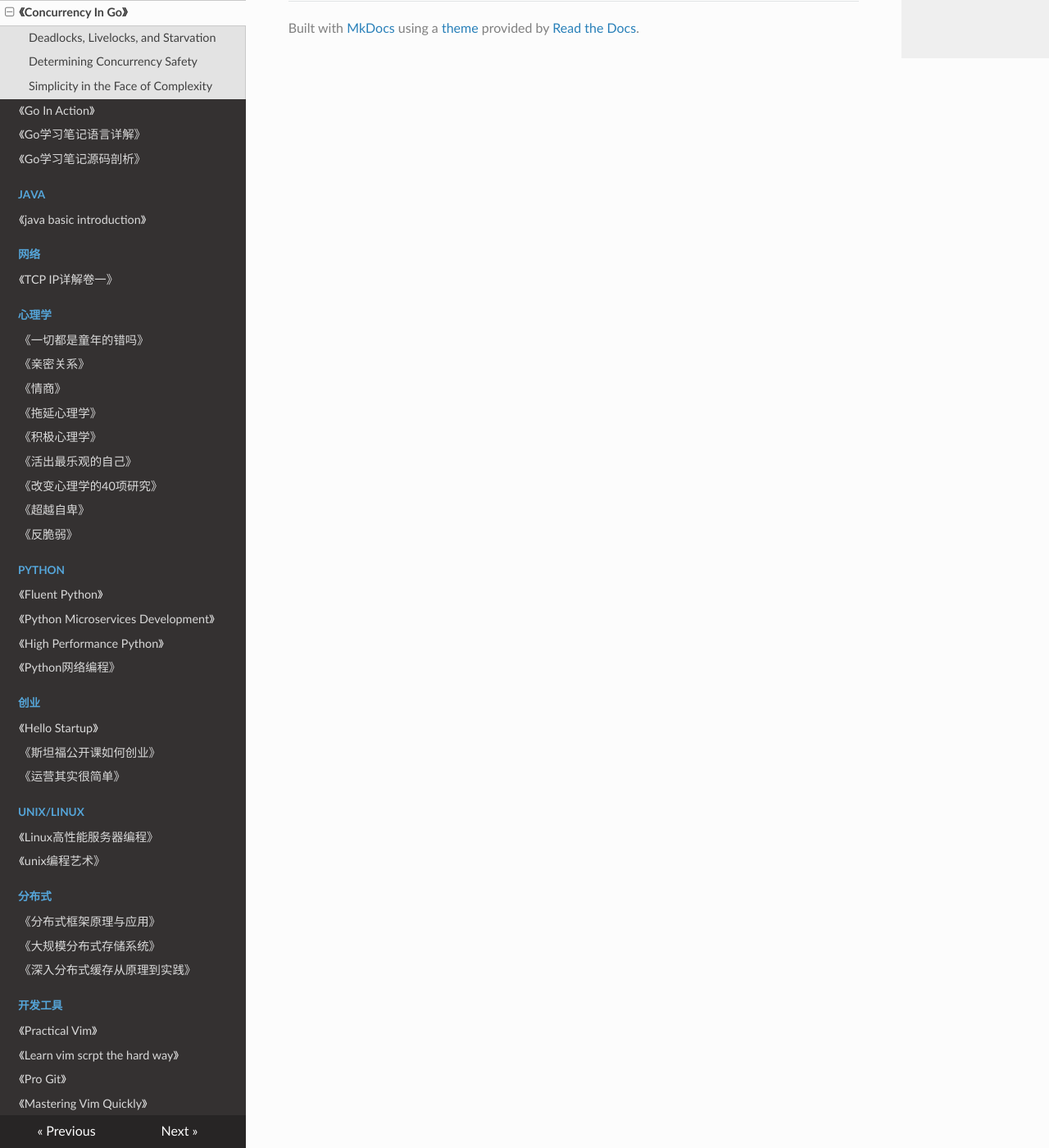
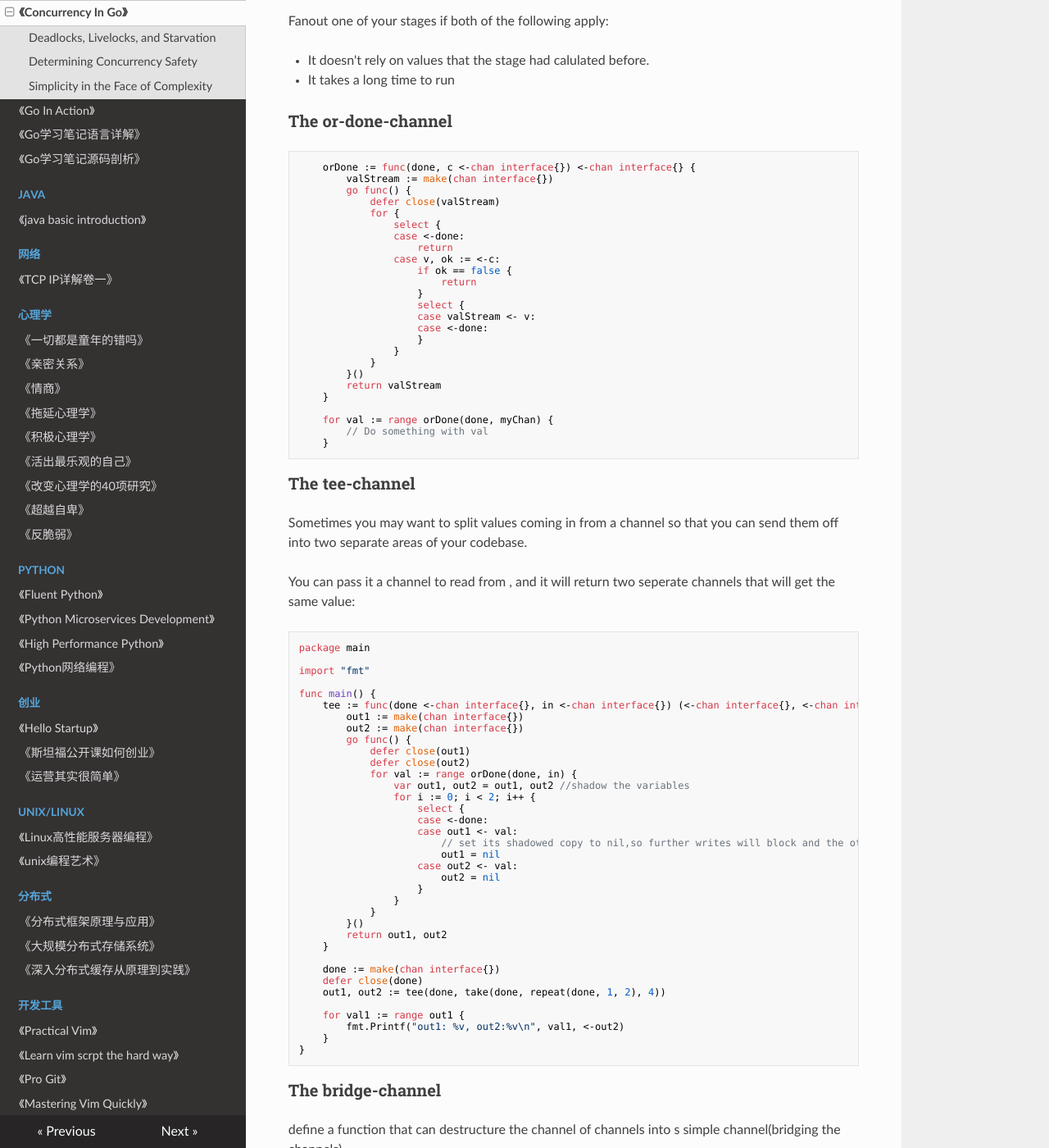
Before and after one commit to PegasusWang/booknotes, an MkDocs documentation site: the page built from docs/golang/concurrency-in-go/concurrency_in_go.md, in a window 1280 px wide and 1400 px high, scrolled down 18263 px. Shown: the whole window at 82% size. Built offline with MkDocs 1.6.1, drawn with Linux system fonts in a browser that asks for light colours; nearby versions of some CDN libraries; old or Windows-style settings are respelled for this version of MkDocs; some of the changed text lies outside the part shown.

Commit message:
fan-in fanout ; queue; context

````diff
--- a/docs/golang/concurrency-in-go/concurrency_in_go.md
+++ b/docs/golang/concurrency-in-go/concurrency_in_go.md
@@ -940,3 +940,162 @@ func main() {
 
 
 ### Fan-Out, Fan-In
+
+
+Fan-out is a term to describe the process of starting multiple gortouine to handle input from the pipeline,
+and Fan-in is a term to describe the process of combining results into one channel.
+
+Fanout one of your stages if both of the following apply:
+
+- It doesn't rely on values that the stage had calulated before.
+- It takes a long time to run
+
+
+### The or-done-channel
+
+```
+	orDone := func(done, c <-chan interface{}) <-chan interface{} {
+		valStream := make(chan interface{})
+		go func() {
+			defer close(valStream)
+			for {
+				select {
+				case <-done:
+					return
+				case v, ok := <-c:
+					if ok == false {
+						return
+					}
+					select {
+					case valStream <- v:
+					case <-done:
+					}
+				}
+			}
+		}()
+		return valStream
+	}
+
+	for val := range orDone(done, myChan) {
+		// Do something with val
+	}
+```
+
+### The tee-channel
+
+Sometimes you may want to split values coming in from a channel so that you can send them off
+into two separate areas of your codebase.
+
+You can pass it a channel to read from , and it will return two seperate channels that will get the same value:
+
+```
+package main
+
+import "fmt"
+
+func main() {
+	tee := func(done <-chan interface{}, in <-chan interface{}) (<-chan interface{}, <-chan interface{}) {
+		out1 := make(chan interface{})
+		out2 := make(chan interface{})
+		go func() {
+			defer close(out1)
+			defer close(out2)
+			for val := range orDone(done, in) {
+				var out1, out2 = out1, out2 //shadow the variables
+				for i := 0; i < 2; i++ {
+					select {
+					case <-done:
+					case out1 <- val:
+						// set its shadowed copy to nil,so further writes will block and the other channel may continue
+						out1 = nil
+					case out2 <- val:
+						out2 = nil
+					}
+				}
+			}
+		}()
+		return out1, out2
+	}
+
+	done := make(chan interface{})
+	defer close(done)
+	out1, out2 := tee(done, take(done, repeat(done, 1, 2), 4))
+
+	for val1 := range out1 {
+		fmt.Printf("out1: %v, out2:%v\n", val1, <-out2)
+	}
+}
+```
+
+### The bridge-channel
+
+define a function that can destructure the channel of channels into s simple channel(bridging the channels)
+
+
+```
+package main
+
+import "fmt"
+
+func main() {
+	bridge := func(done <-chan interface{}, chanStream <-chan <-chan interface{}) <-chan interface{} {
+		valStream := make(chan interface{})
+		go func() {
+			defer close(valStream)
+			for {
+				var stream <-chan interface{} //this is the channel that will return all values from bridge
+				select {
+				case maybeStream, ok := <-chanStream:
+					if ok == false {
+						return
+					}
+					stream = maybeStream
+				case <-done:
+					return
+				}
+				for val := range orDone(done, stream) {
+					select {
+					case valStream <- val:
+					case <-done:
+					}
+				}
+
+			}
+		}()
+		return valStream
+	}
+
+	genVals := func() <-chan <-chan interface{} {
+		chanStream := make(chan (<-chan interface{}))
+		go func() {
+			defer close(chanStream)
+			for i := 0; i < 10; i++ {
+				stream := make(chan interface{}, 1)
+				stream <- i
+				close(stream)
+				chanStream <- stream
+			}
+		}()
+		return chanStream
+	}
+
+	for v := range bridge(nil, genVals()) {
+		fmt.Printf("%v ", v) //0 1 2 3 4 5 6 7 8 9
+	}
+}
+```
+
+
+### Queuing
+
+queuing should be implemented either:
+
+- At the entrance to your pipeline
+- In stages where batching will lead to higher efficiency
+
+### The context Package
+
+context package serves two primary purposes:
+
+- to provide an API for canceling branches of you call-graph
+- to provide a data-bag for transporting request-scoped data through your call-graph
````
